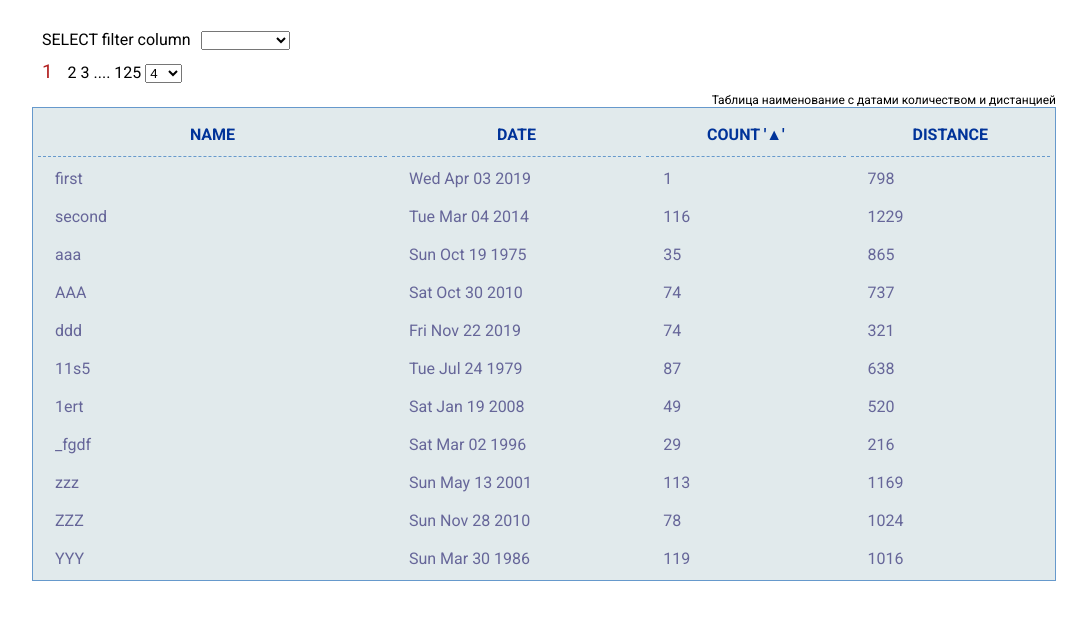
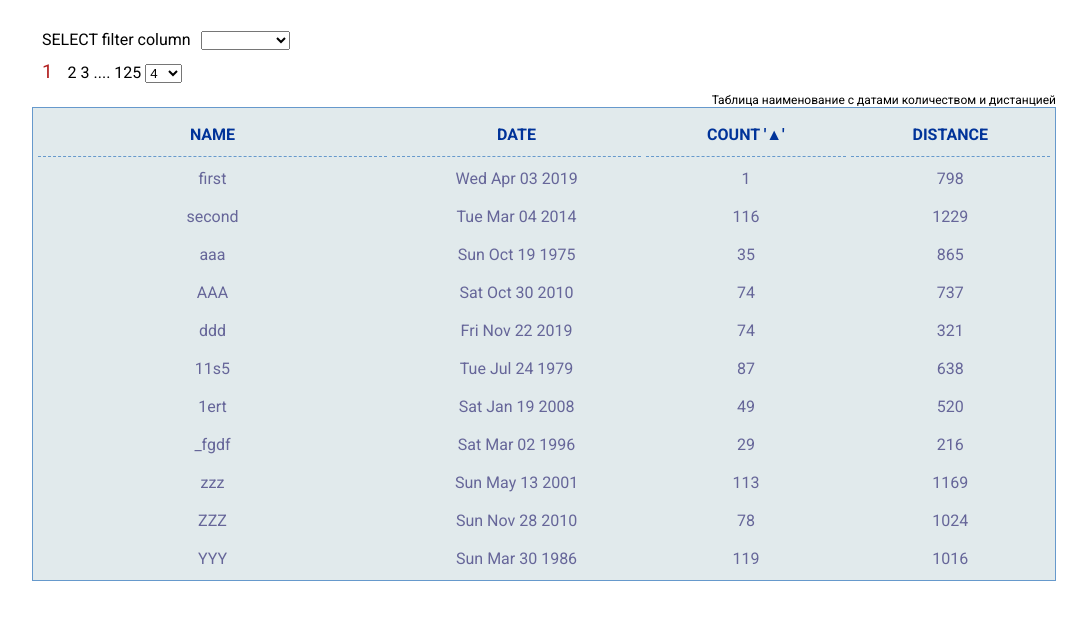
Before and after one commit to EgorKirillov/WXTestFront, a React (Create React App) app: page / in a window 1280 px wide. Shown: the top 620 px of the page, without its empty margins (96-1183 px from the left). Built offline with nearby package versions, Linux system fonts and the light colour scheme.

Commit message:
style/fix: change styles

```diff
--- a/src/app/UI/App.css
+++ b/src/app/UI/App.css
@@ -15,6 +15,7 @@ th {
 td {
   color: #669;
   padding: 7px 17px;
+  text-align: center;
 }
 tr:hover td {
   background: #ccddff;
--- a/src/features/table/UI/table.module.css
+++ b/src/features/table/UI/table.module.css
@@ -14,6 +14,7 @@
     background-color: rgba(199, 216, 220, 0.53);
     border-collapse: separate;
     border-spacing: 5px;
+    align-items: center;
 
 }
 .discription {
```
